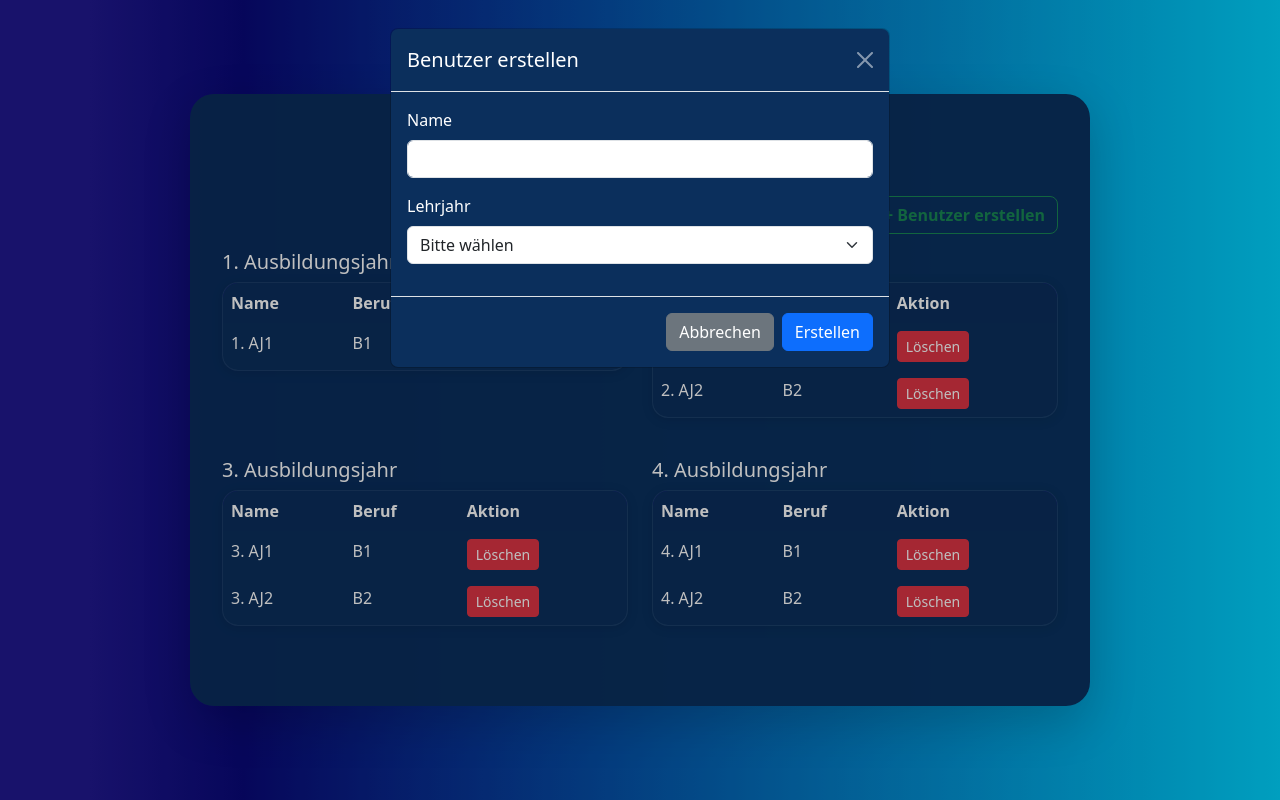
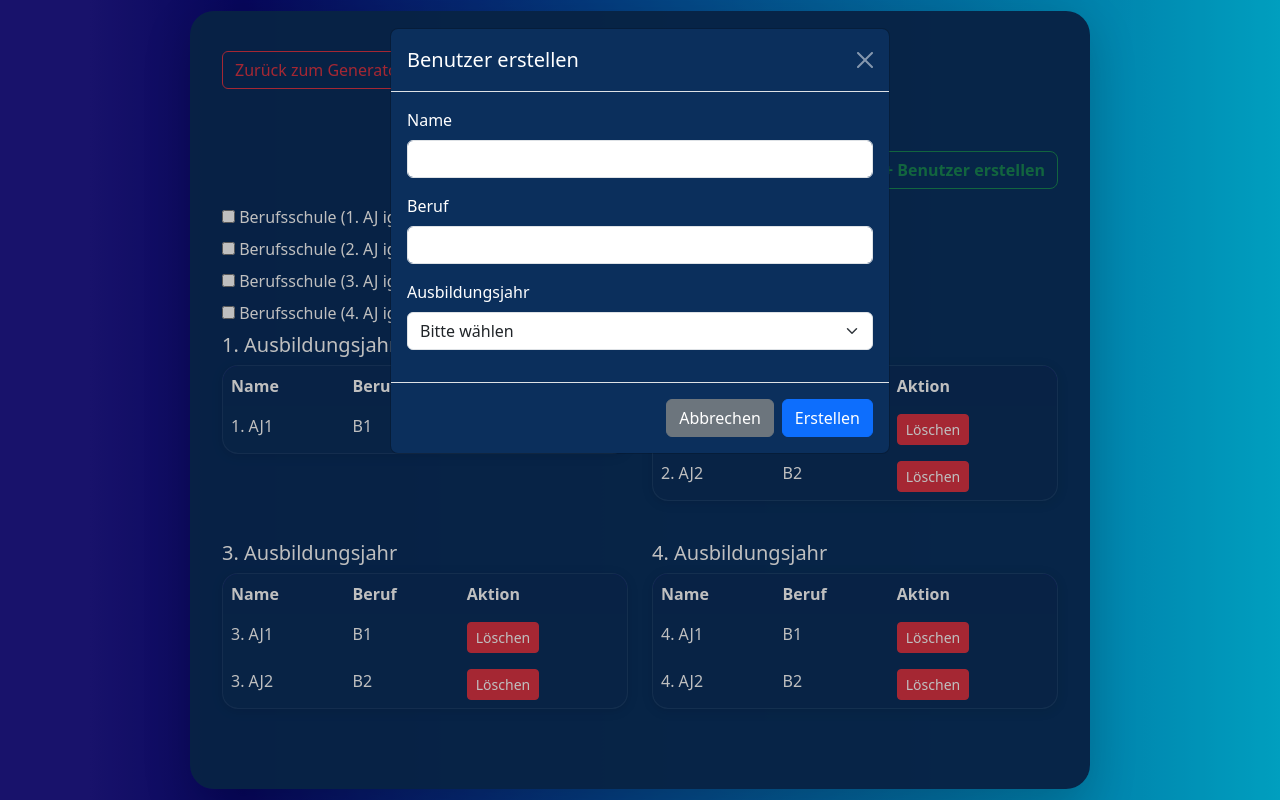
Before and after one commit to CodeWithTom610/zufallsgenerator, a Flask app: page /admin in a window 1280 px wide, after a click on "+ Benutzer erstellen". Run offline with Flask 3, Linux system fonts and the light colour scheme; some libraries are stand-ins or nearby versions.

Commit message:
Version 1.0 Done

```diff
--- a/app/routes.py
+++ b/app/routes.py
@@ -1,11 +1,14 @@
 from flask import Blueprint, render_template, url_for, request, redirect
-from flask_bcrypt import bcrypt
-from bcrypt import hashpw, checkpw
 from .models import *
-
+import random
 
 
 main = Blueprint("main", __name__)
+
+names = []
+chosen_names = []
+exclnames = []
+
 
 @main.route("/", methods=["GET", "POST"])
 def zufallsgenerator():
@@ -14,14 +17,67 @@ def zufallsgenerator():
 
 @main.route('/result')
 def result():
-    return render_template('result.html')
+    names = []
+    chosen_names = []
+
+    # Nur Lehrjahre ohne Berufsschule berücksichtigen
+    x = Lehrjahr1.query.filter_by(berufsschule=False).all()
+    y = Lehrjahr2.query.filter_by(berufsschule=False).all()
+    z = Lehrjahr3.query.filter_by(berufsschule=False).all()
+    a = Lehrjahr4.query.filter_by(berufsschule=False).all()
+
+    # Alle Namen sammeln
+    for i in x:
+        names.append(i.name)
+    for i in y:
+        names.append(i.name)
+    for i in z:
+        names.append(i.name)
+    for i in a:
+        names.append(i.name)
+
+    # Excludierte Namen als Liste von Strings
+    exclnames = [i.name for i in ExcludedNames.query.all()]
+
+    def chooseName():
+        choise = random.choice(names)
+        if (choise not in chosen_names) and (choise not in exclnames):
+            chosen_names.append(choise)
+            return
+        else:
+            # Rekursion nur, wenn noch Auswahl möglich ist
+            if len(chosen_names) + len(exclnames) < len(names):
+                chooseName()
+
+    for i in range(0, 6):
+        chooseName()
+    print(chosen_names)
+    return render_template('result.html', names=chosen_names)
 
 @main.route('/create_user', methods=['POST'])
 def create_user():
-    # Add user creation logic here
-    # name = request.form['name']
-    # lehrjahr = int(request.form['lehrjahr'])
-    # Save to DB or data structure
+    if request.method == 'POST':
+        name = request.form.get('name')
+        lehrjahr = request.form.get('lehrjahr')
+        print(name, lehrjahr)
+        beruf = request.form.get('Beruf')
+
+        if name and lehrjahr:
+            if lehrjahr == '1':
+                new_user = Lehrjahr1(name=name, beruf=beruf)
+            elif lehrjahr ==  '2':
+                new_user = Lehrjahr2(name=name, beruf=beruf)
+            elif lehrjahr == '3':
+                new_user = Lehrjahr3(name=name, beruf=beruf)
+            elif lehrjahr == '4':
+                new_user = Lehrjahr4(name=name, beruf=beruf)
+            else:
+                return redirect(url_for('main.admin'))
+
+            db.session.add(new_user)
+            db.session.commit()
+        else:
+            return redirect(url_for('main.admin'))
     return redirect(url_for('main.admin'))
 
 @main.route('/delete_user/<int:id>/<int:lehrjahr>', methods=['POST'])
@@ -57,3 +113,37 @@ def admin():
     users_lj_3 = Lehrjahr3.query.all()
     users_lj_4 = Lehrjahr4.query.all()
     return render_template('admin.html', lj1 = users_lj_1, lj2=users_lj_2, lj3=users_lj_3, lj4=users_lj_4)
+
+@main.route('/excluded_names', methods=['GET', 'POST'])
+def excluded_names():
+    if request.method == 'POST':
+        name = request.form.get('name')
+        if name:
+            new_excluded = ExcludedNames(name=name)
+            db.session.add(new_excluded)
+            db.session.commit()
+        return redirect(url_for('main.excluded_names'))
+
+    excluded = ExcludedNames.query.all()
+    return render_template('excluded_names.html', excluded=excluded)
+
+@main.route('/delete_excluded/<int:id>', methods=['POST'])
+def delete_excluded(id):
+    ex = ExcludedNames.query.get_or_404(id)
+    db.session.delete(ex)
+    db.session.commit()
+    return redirect(url_for('main.excluded_names'))
+
+@main.route('/toggle_berufsschule/<int:lehrjahr>', methods=['POST'])
+def toggle_berufsschule(lehrjahr):
+    model_map = {1: Lehrjahr1, 2: Lehrjahr2, 3: Lehrjahr3, 4: Lehrjahr4}
+    model = model_map.get(lehrjahr)
+    if model:
+        # Toggle für alle Einträge des Lehrjahrs
+        current = model.query.first()
+        if current:
+            new_state = not current.berufsschule
+            for user in model.query.all():
+                user.berufsschule = new_state
+            db.session.commit()
+    return redirect(url_for('main.admin'))
--- a/app/templates/admin.html
+++ b/app/templates/admin.html
@@ -35,12 +35,35 @@
     <div class="d-flex align-items-center justify-content-center" style="min-height:100vh;">
         <div class="container shadow-lg fade-transition" id="admin-container"
              style="background-color: rgba(11,47,92,0.97); border-radius: 1.5rem; max-width: 900px; padding: 2.5rem 2rem;">
-            <h2 class="mb-4 fw-bold text-center" style="color: var(--bs-light); letter-spacing: 1px;">Admin Dashboard</h2>
+            <a href="{{url_for('main.zufallsgenerator')}}" class="btn btn-outline-danger">Zurück zum Generator</a> <h2 class="mb-4 fw-bold text-center" style="color: var(--bs-light); letter-spacing: 1px;">Admin Dashboard</h2>
             <div class="d-flex justify-content-end mb-3">
                 <button class="btn btn-outline-success fw-semibold" style="border-radius: 0.5rem;" data-bs-toggle="modal" data-bs-target="#createUserModal">
                     + Benutzer erstellen
                 </button>
             </div>
+
+            <!-- Beispiel für Lehrjahr 1 -->
+            <form method="post" action="{{ url_for('main.toggle_berufsschule', lehrjahr=1) }}" class="mb-2">
+                <input type="checkbox" name="berufsschule" onchange="this.form.submit()" {% if lj1 and lj1[0].berufsschule %}checked{% endif %}>
+                <label style="color:#fff;">Berufsschule (1. AJ ignorieren)</label>
+            </form>
+
+            <form method="post" action="{{ url_for('main.toggle_berufsschule', lehrjahr=2) }}" class="mb-2">
+                <input type="checkbox" name="berufsschule2" onchange="this.form.submit()" {% if lj2 and lj2[0].berufsschule %}checked{% endif %}>
+                <label style="color:#fff;">Berufsschule (2. AJ ignorieren)</label>
+            </form>
+
+            <form method="post" action="{{ url_for('main.toggle_berufsschule', lehrjahr=3) }}" class="mb-2">
+                <input type="checkbox" name="berufsschule3" onchange="this.form.submit()" {% if lj3 and lj3[0].berufsschule %}checked{% endif %}>
+                <label style="color:#fff;">Berufsschule (3. AJ
+                     ignorieren)</label>
+            </form>
+
+            <form method="post" action="{{ url_for('main.toggle_berufsschule', lehrjahr=4) }}" class="mb-2">
+                <input type="checkbox" name="berufsschule4" onchange="this.form.submit()" {% if lj4 and lj4[0].berufsschule %}checked{% endif %}>
+                <label style="color:#fff;">Berufsschule (4. AJ ignorieren)</label>
+            </form>
+
             <div class="row">
                 <div class="col-md-6 mb-4">
                     <h5 style="color: #fff;">1. Ausbildungsjahr</h5>
@@ -176,14 +199,20 @@
                         <label for="userName" class="form-label">Name</label>
                         <input type="text" class="form-control" id="userName" name="name" required>
                     </div>
+
                     <div class="mb-3">
-                        <label for="lehrjahrSelect" class="form-label">Lehrjahr</label>
+                        <label for="Beruf" class="form-label">Beruf</label>
+                        <input type="text" class="form-control" id="Beruf" name="Beruf" required>
+                    </div>
+
+                    <div class="mb-3">
+                        <label for="lehrjahrSelect" class="form-label">Ausbildungsjahr</label>
                         <select class="form-select" id="lehrjahrSelect" name="lehrjahr" required>
                             <option value="" disabled selected>Bitte wählen</option>
-                            <option value="1">1. Lehrjahr</option>
-                            <option value="2">2. Lehrjahr</option>
-                            <option value="3">3. Lehrjahr</option>
-                            <option value="4">4. Lehrjahr</option>
+                            <option value="1">1. Ausbildungsjahr</option>
+                            <option value="2">2. Ausbildungsjahr</option>
+                            <option value="3">3. Ausbildungsjahr</option>
+                            <option value="4">4. Ausbildungsjahr</option>
                         </select>
                     </div>
                 </div>
--- a/app/templates/index.html
+++ b/app/templates/index.html
@@ -15,7 +15,7 @@
              style="background-color: rgba(11,47,92,0.97); border-radius: 1.5rem; max-width: 420px; padding: 2.5rem 2rem;">
 
             <h2 class="mb-4 fw-bold text-center" style="color: var(--bs-light); letter-spacing: 1px;">Zufallsgenerator</h2>
-            <img src="{{url_for('static', filename='BMW-logo.png')}}" alt="" style="width:150px; height:150px">
+            <img src="{{url_for('static', filename='BMW-Logo.png')}}" alt="" style="width:150px; height:150px">
             <br>
 
             <form method="post" class="w-100" id="main-form">
--- a/run.py
+++ b/run.py
@@ -3,4 +3,4 @@ from app import create_app
 app = create_app()
 
 if __name__ == "__main__":
-    app.run(debug=True)  # Developer Mode aktiviert
+    app.run(host="0.0.0.0",port=8080, debug=True)  # Developer Mode aktiviert
```
Also changed, not shown: app/models.py (+15 -7 lines), app/templates/excluded_names.html (added, +42 -0 lines), app/templates/result.html (+35 -3 lines), instance/database.db.
